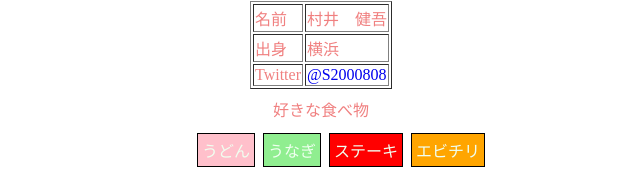
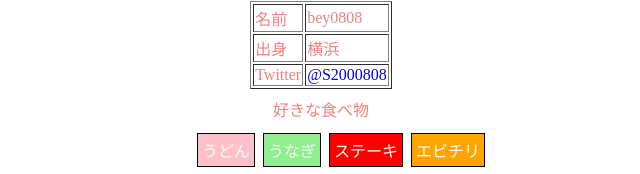
Before and after one commit to bey0808/bey0808.github.io, a plain HTML site: page index.html in a window 1280 px wide. Shown: the part 531-705 px from the top of the page, 319-959 px from the left. Drawn offline with Linux system fonts and the light colour scheme.

Commit message:
名前の変更

```diff
--- a/index.html
+++ b/index.html
@@ -12,7 +12,7 @@
     <table border class = "content-item">
     <tr>
      <td>名前</td>
-     <td>村井　健吾</td>
+     <td>bey0808</td>
     </tr>
     <tr>
      <td>出身</td>
```
